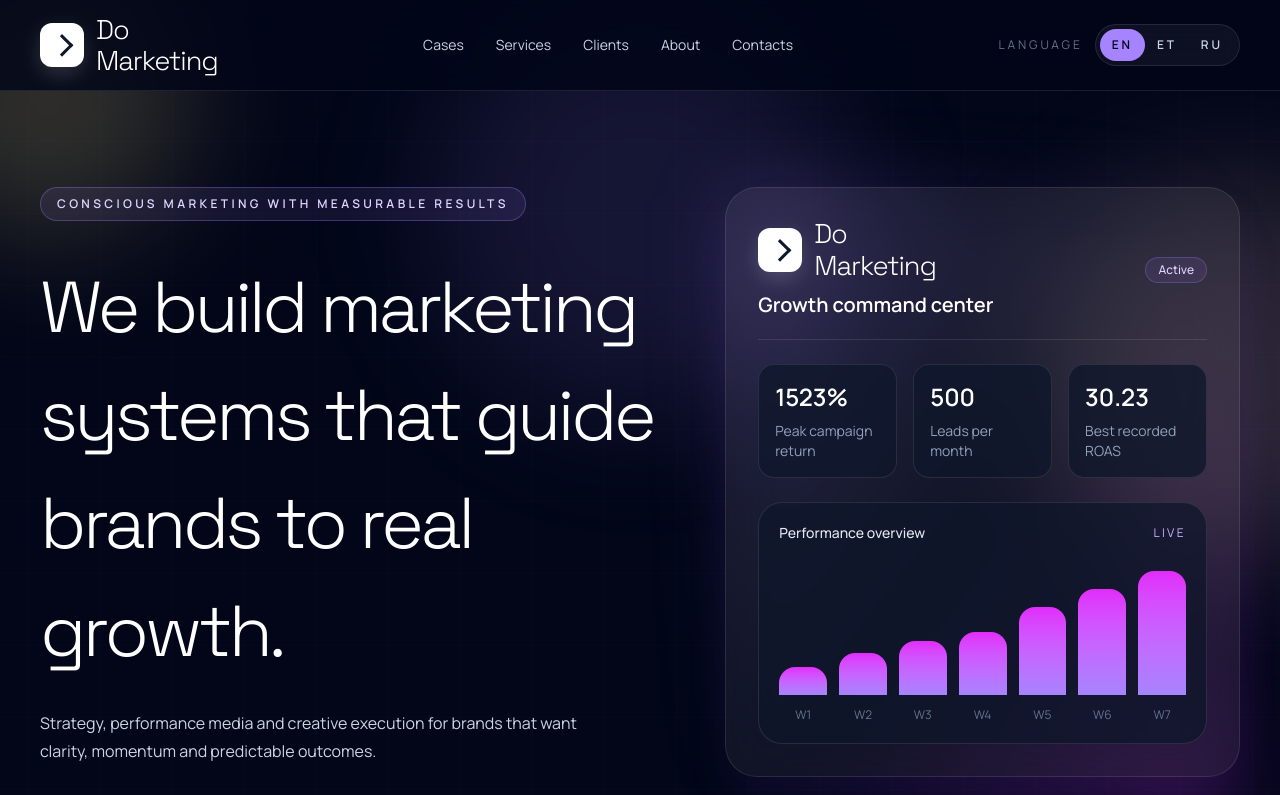
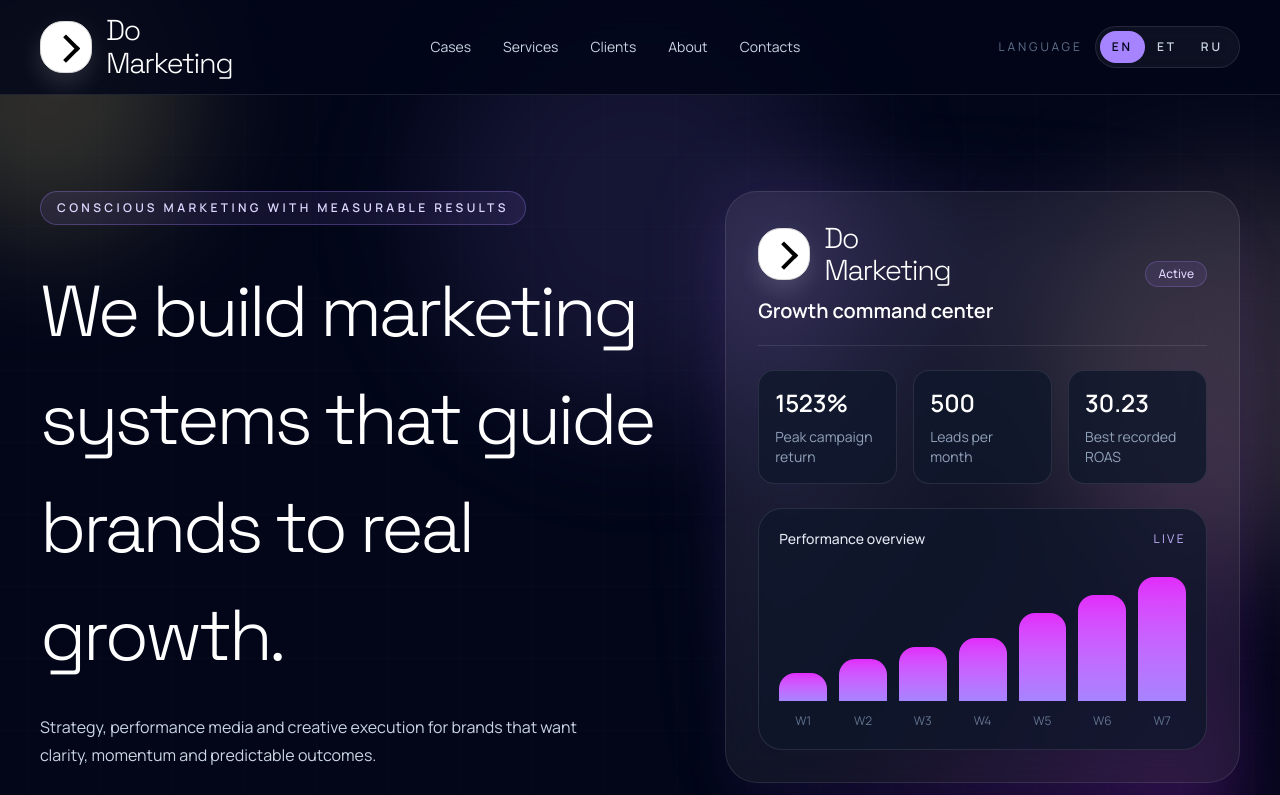
Before and after one commit to ignatevako-ko/site, a Next.js app: page / in a window 1280 px wide. Shown: the top 795 px of the page. Built offline with nearby package versions, Linux system fonts and the light colour scheme.

Commit message:
Refine brand logo styling

```diff
--- a/src/components/brand-logo.tsx
+++ b/src/components/brand-logo.tsx
@@ -4,32 +4,36 @@ type BrandLogoProps = {
 
 export function BrandLogo({ compact = false }: BrandLogoProps) {
   return (
-    <div className={`flex items-center ${compact ? "gap-2.5 sm:gap-3" : "gap-3 sm:gap-4"}`}>
+    <div
+      className={`flex items-center ${
+        compact ? "gap-3 sm:gap-3.5" : "gap-4 sm:gap-5"
+      }`}
+    >
       <div
         className={`relative shrink-0 ${
-          compact ? "h-10 w-10 sm:h-11 sm:w-11" : "h-12 w-12 sm:h-14 sm:w-14"
+          compact ? "h-12 w-12 sm:h-[3.25rem] sm:w-[3.25rem]" : "h-16 w-16 sm:h-20 sm:w-20"
         }`}
       >
-        <div className="absolute inset-[4px] rotate-[8deg] rounded-xl bg-white/22 shadow-[0_10px_24px_rgba(255,255,255,0.08)]" />
-        <div className="absolute inset-0 rounded-xl border border-white/10 bg-white text-slate-950 shadow-[0_6px_24px_rgba(255,255,255,0.12)]" />
+        <div className="absolute inset-[3px] rotate-[9deg] rounded-[1.4rem] bg-white/38 shadow-[0_16px_32px_rgba(255,255,255,0.07)]" />
+        <div className="absolute inset-0 rounded-[1.4rem] border border-[#d9d9d9] bg-white shadow-[0_8px_26px_rgba(255,255,255,0.1)]" />
         <div
-          className={`absolute left-1/2 top-1/2 -translate-x-1/2 -translate-y-[48%] rotate-45 border-r-[3px] border-t-[3px] border-slate-900 ${
-            compact ? "h-3.5 w-3.5 sm:h-4 sm:w-4" : "h-4 w-4 sm:h-5 sm:w-5"
+          className={`absolute left-1/2 top-1/2 -translate-x-1/2 -translate-y-[42%] rotate-45 border-r-[4px] border-t-[4px] border-black ${
+            compact ? "h-4.5 w-4.5 sm:h-5 sm:w-5" : "h-6 w-6 sm:h-7 sm:w-7"
           }`}
         />
       </div>
 
       <div className="leading-none">
         <div
-          className={`font-display font-light tracking-[-0.04em] text-white ${
-            compact ? "text-[1.45rem] sm:text-[1.7rem]" : "text-[1.95rem] sm:text-[2.2rem]"
+          className={`font-display font-extralight tracking-[-0.05em] text-white ${
+            compact ? "text-[1.6rem] sm:text-[1.8rem]" : "text-[2.35rem] sm:text-[2.9rem]"
           }`}
         >
           Do
         </div>
         <div
-          className={`font-display mt-1 font-light tracking-[-0.04em] text-white ${
-            compact ? "text-[1.45rem] sm:text-[1.7rem]" : "text-[1.95rem] sm:text-[2.2rem]"
+          className={`font-display mt-1 font-extralight tracking-[-0.05em] text-white ${
+            compact ? "text-[1.6rem] sm:text-[1.8rem]" : "text-[2.35rem] sm:text-[2.9rem]"
           }`}
         >
           Marketing
```
